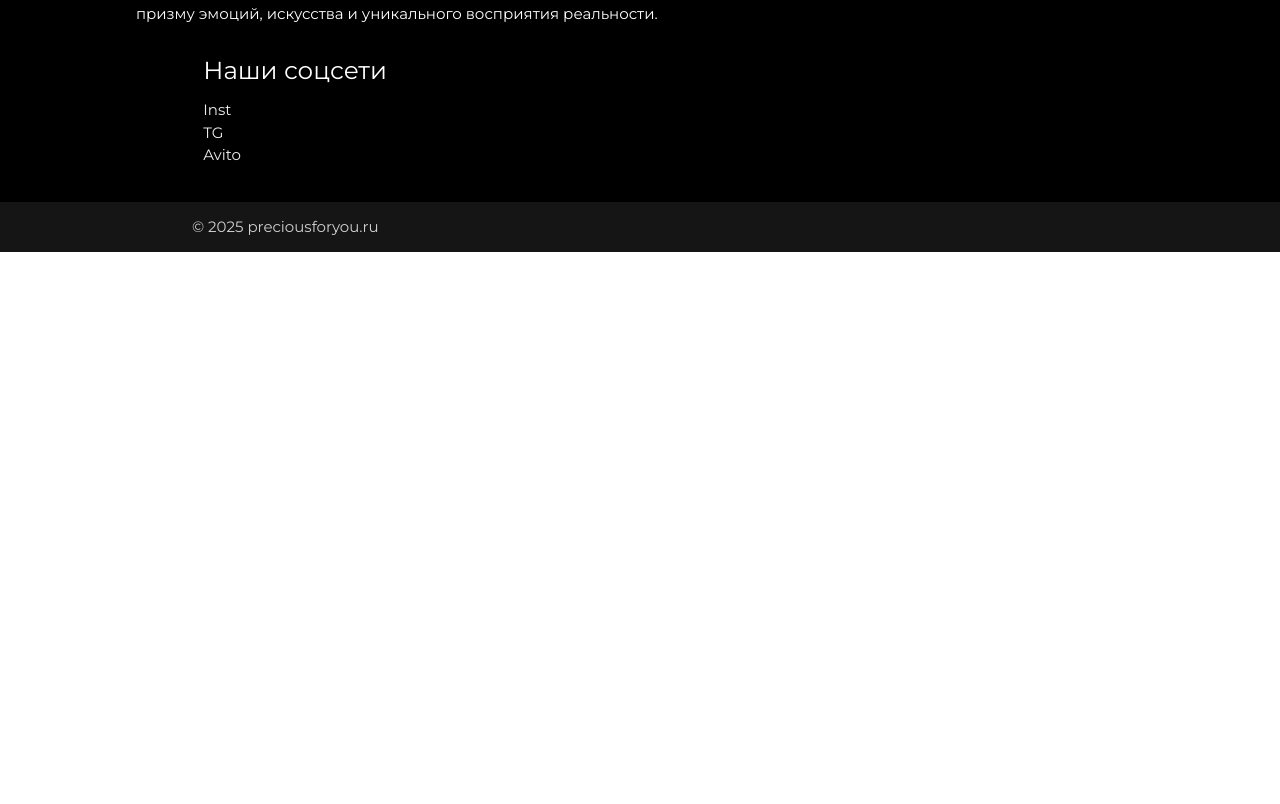
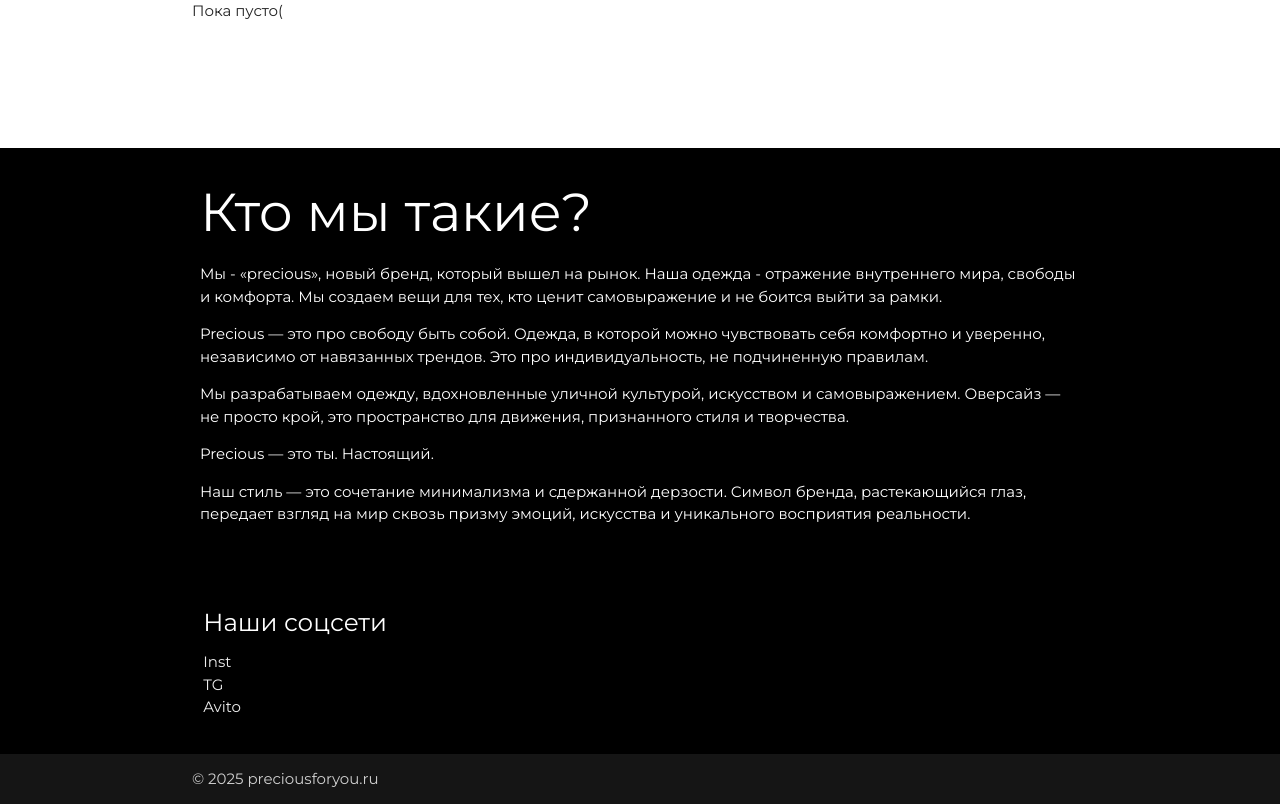
Before and after one commit to V1rucov/precious, a Flask app: page / in a window 1280 px wide. Shown: the part 2307-3111 px from the top of the page. Before the commit the page ends 2559 px from the top, so only its background shows below. Run offline with Flask 3, Linux system fonts and the light colour scheme; data that the repository does not hold is empty; some libraries are stand-ins or nearby versions; some web fonts are replaced.

Commit message:
html fix

```diff
--- a/templates/index.html
+++ b/templates/index.html
@@ -26,9 +26,9 @@
 
     <div class="nav row" >
 
-        <div class="col xl3 l2 s1"></div>
+        <div class="col s1"></div>
 
-        <div class="col xl6 l8 s10">
+        <div class="col s10">
             <div class="row center-align" style="display: flex; align-items: center; justify-content: center; height: 70px; margin-bottom: 25px;">
                 <a href="https://www.preciousforyou.ru/" style="display: inline; margin-right: 15px;" target="_blank" rel="noopener">
                     <img style="max-width: 70px; max-height: 100%;" src="static/precious_logo.png" alt="логотип">
@@ -38,7 +38,7 @@
             </div>
         </div>
 
-        <div class="col xl3 l2 s1"></div>
+        <div class="col s1"></div>
 
     </div>
 
@@ -59,7 +59,7 @@
         <div class="row">
 
             {% for product in products %}
-                <div class="col s12 m6 l4 xl3">
+                <div class="col s12">
                     <div class="product_wrapper">
                         <!-- Ссылка на страницу товара -->
                         <a href="{{ url_for('product_page', product_id=product['id']) }}">
@@ -94,7 +94,7 @@
     <div id="brand-block" class="about-block">
         <div class="row">
 
-            <div class="col m12 l8">
+            <div class="col xl12">
                 <div class="container">
                     <h2>Кто мы такие?</h2>
                     <div>
@@ -104,12 +104,6 @@
                         <p>Precious — это ты. Настоящий.</p>
                         <p>Наш стиль — это сочетание минимализма и сдержанной дерзости. Символ бренда, растекающийся глаз, передает взгляд на мир сквозь призму эмоций, искусства и уникального восприятия реальности.</p>
                     </div>
-                </div>
-            </div>
-
-            <div class="col l4 hide-on-med-and-down" style="padding: 0%;">
-                <div class="about-photo-wrapper">
-                    <img class="about-photo" src="static/ph4.png">
                 </div>
             </div>
 
@@ -183,16 +177,13 @@
     <footer class="page-footer" style="background-color: black;">
         <div class="container">
           <div class="row">
-            <div class="col l6 s12 m6 l4">
+            <div class="col xl12">
                 <h5 class="white-text">Наши соцсети</h5>
                 <ul>
                   <li><a class="grey-text text-lighten-3" href="https://www.instagram.com/precious.foryou?igsh=MXEzcm1reGg3ZGNiMA%3D%3D&utm_source=qr">Inst</a></li>
                   <li><a class="grey-text text-lighten-3" href="https://t.me/PRECIOUSclothes">TG</a></li>
                   <li><a class="grey-text text-lighten-3" href="https://www.avito.ru/brands/12603b4849e5e73048da21e57220d404">Avito</a></li>
                 </ul>
-            </div>
-            <div class="col l4 offset-l2 s12 m6 l4">
-
             </div>
           </div>
         </div>
```
